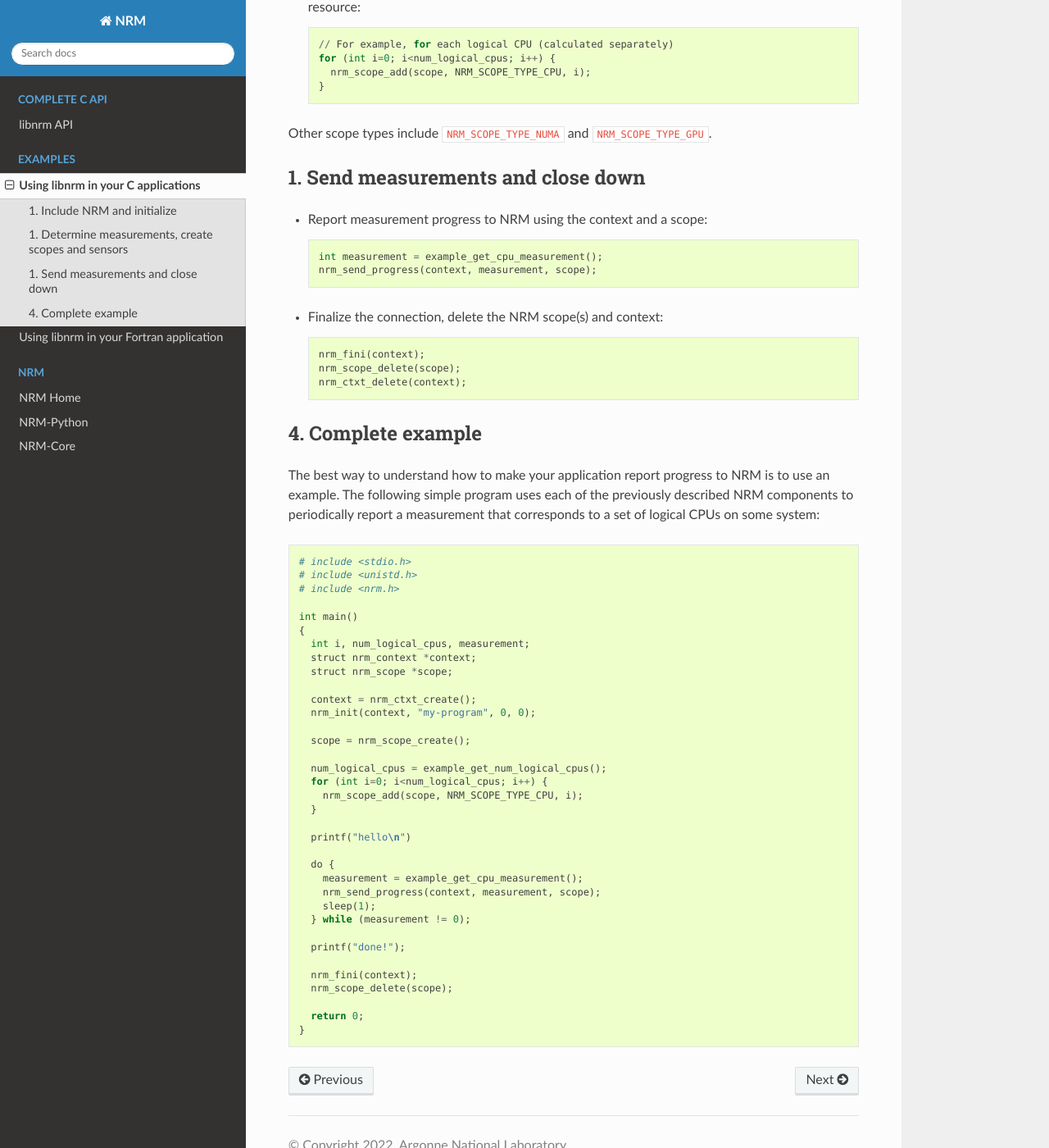
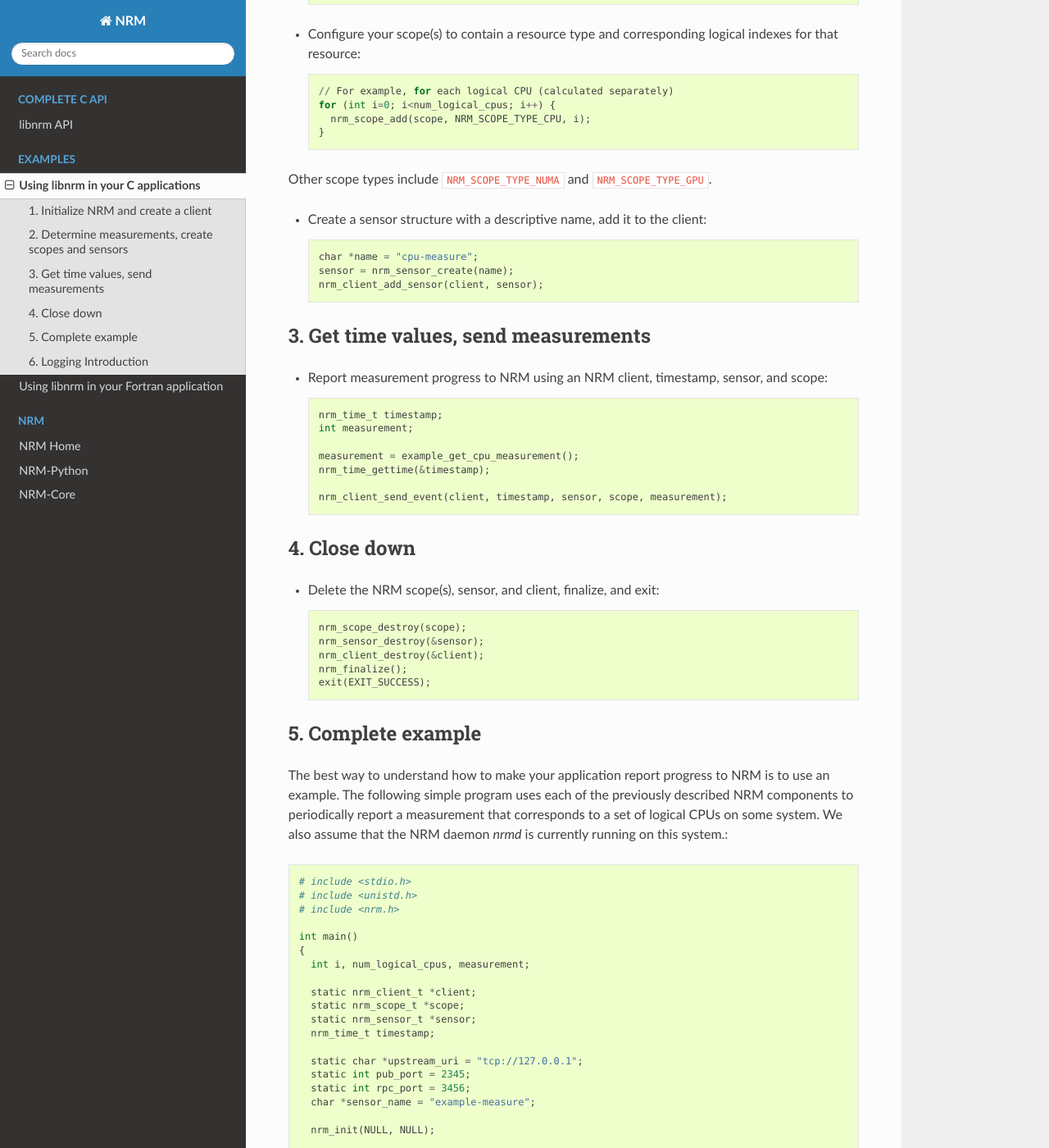
Before and after one commit to anlsys/libnrm, a Sphinx documentation site: the page built from doc/pages/simple_c_example.rst, in a window 1280 px wide and 1400 px high, scrolled down 1113 px. Shown: the whole window at 82% size. Built offline with Sphinx 7.4.7 and the Read the Docs theme 2.0.0, drawn with Linux system fonts in a browser that asks for light colours; some of the changed text lies outside the part shown.

Commit message:
finish first round of refactoring simple C example

```diff
--- a/doc/pages/doxy_c_api.rst
+++ b/doc/pages/doxy_c_api.rst
@@ -77,8 +77,6 @@ An NRM ``sensor`` corresponds to events to be reported to NRM.
 
 .. doxygenfunction:: nrm_sensor_destroy
 
-.. _logs:
-
 Slice Configuration
 -------------------
 
@@ -89,6 +87,8 @@ An NRM ``slice`` names and assigns a uuid to a set of resources.
 .. doxygenfunction:: nrm_slice_destroy
 
 .. doxygenfunction:: nrm_slice_fprintf
+
+.. _logs:
 
 Logging Interface
 -----------------
--- a/doc/pages/simple_c_example.rst
+++ b/doc/pages/simple_c_example.rst
@@ -1,8 +1,10 @@
 Using libnrm in your C applications
 ===================================
 
-1. Include NRM and initialize
------------------------------
+See the :doc:`Complete C API<doxy_c_api>` for more information.
+
+1. Initialize NRM and create a client
+-------------------------------------
 
 To make code report progress to NRM, we need to:
 
@@ -27,21 +29,22 @@ To make code report progress to NRM, we need to:
     nrm_client_create(&client, upstream_uri, pub_port, rpc_port);
 
 
-1. Determine measurements, create scopes and sensors
+2. Determine measurements, create scopes and sensors
 ----------------------------------------------------
 
-- Create a ``nrm_scope`` structure **for each** measurement to report. If only reporting
-  a single measurement, the following is all you need::
+- Create a ``nrm_scope`` structure **for each** measurement to report, and add them to the client. If only reporting
+  a single measurement::
 
     scope = nrm_scope_create();
+    nrm_client_add_scope(client, scope);
 
-  However, if reporting multiple measurements, feel free to use the ``nrm_scope_t`` type
-  to create an array of scopes, e.g.::
+  However, if reporting multiple measurements, create an array of scopes, e.g.::
 
     nrm_scope_t *nrm_scopes[NUM_MEASUREMENTS];
     for (int i=0; i<NUM_MEASUREMENTS, i++){
       scope = nrm_scope_create();
       nrm_scopes[i] = scope;
+      nrm_client_add_scope(client, scope);
     }
 
 - Configure your scope(s) to contain a resource type and corresponding logical indexes for that resource::
@@ -53,26 +56,43 @@ To make code report progress to NRM, we need to:
 
 Other scope types include ``NRM_SCOPE_TYPE_NUMA`` and ``NRM_SCOPE_TYPE_GPU``.
 
-1. Send measurements and close down
------------------------------------
+- Create a sensor structure with a descriptive name, add it to the client::
 
-- Report measurement progress to NRM using the context and a scope::
+    char *name = "cpu-measure";
+    sensor = nrm_sensor_create(name);
+    nrm_client_add_sensor(client, sensor);
 
-    int measurement = example_get_cpu_measurement();
-    nrm_send_progress(context, measurement, scope);
+3. Get time values, send measurements
+-------------------------------------
 
-- Finalize the connection, delete the NRM scope(s) and context::
+- Report measurement progress to NRM using an NRM client, timestamp, sensor, and scope::
 
-    nrm_fini(context);
-    nrm_scope_delete(scope);
-    nrm_ctxt_delete(context);
+    nrm_time_t timestamp;
+    int measurement;
 
-4. Complete example
+    measurement = example_get_cpu_measurement();
+    nrm_time_gettime(&timestamp);
+
+    nrm_client_send_event(client, timestamp, sensor, scope, measurement);
+
+4. Close down
+-------------
+
+- Delete the NRM scope(s), sensor, and client, finalize, and exit::
+
+    nrm_scope_destroy(scope);
+    nrm_sensor_destroy(&sensor);
+    nrm_client_destroy(&client);
+    nrm_finalize();
+    exit(EXIT_SUCCESS);
+
+5. Complete example
 -------------------
 
 The best way to understand how to make your application report progress to NRM is to use an example.
 The following simple program uses each of the previously described NRM components
-to periodically report a measurement that corresponds to a set of logical CPUs on some system::
+to periodically report a measurement that corresponds to a set of logical CPUs on some system. We also
+assume that the NRM daemon `nrmd` is currently running on this system.::
 
    # include <stdio.h>
    # include <unistd.h>
@@ -81,13 +101,26 @@ to periodically report a measurement that corresponds to a set of logical CPUs o
    int main()
    {
      int i, num_logical_cpus, measurement;
-     struct nrm_context *context;
-     struct nrm_scope *scope;
 
-     context = nrm_ctxt_create();
-     nrm_init(context, "my-program", 0, 0);
+     static nrm_client_t *client;
+     static nrm_scope_t *scope;
+     static nrm_sensor_t *sensor;
+     nrm_time_t timestamp;
+
+     static char *upstream_uri = "tcp://127.0.0.1";
+     static int pub_port = 2345;
+     static int rpc_port = 3456;
+     char *sensor_name = "example-measure";
+
+     nrm_init(NULL, NULL);
+
+     nrm_client_create(&client, upstream_uri, pub_port, rpc_port);
 
      scope = nrm_scope_create();
+	   sensor = nrm_sensor_create(sensor_name);
+
+     nrm_client_add_scope(client, scope);
+     nrm_client_add_sensor(client, sensor);
 
      num_logical_cpus = example_get_num_logical_cpus();
      for (int i=0; i<num_logical_cpus; i++) {
@@ -98,14 +131,47 @@ to periodically report a measurement that corresponds to a set of logical CPUs o
 
      do {
        measurement = example_get_cpu_measurement();
-       nrm_send_progress(context, measurement, scope);
+       nrm_time_gettime(&timestamp);
+       nrm_client_send_event(client, timestamp, sensor, scope, measurement);
        sleep(1);
      } while (measurement != 0);
 
      printf("done!");
 
-     nrm_fini(context);
-     nrm_scope_delete(scope);
+     nrm_scope_destroy(scope);
+	   nrm_sensor_destroy(&sensor);
+	   nrm_client_destroy(&client);
+	   nrm_finalize();
 
-     return 0;
+     exit(EXIT_SUCCESS);
    }
+
+6. Logging Introduction
+-----------------------
+
+Initialize the NRM logging interface after `nrm_init()`::
+
+  ...
+  nrm_init(NULL, NULL);
+  nrm_log_init(stderr, "example");
+  ...
+
+Set a log level out of ``NRM_LOG_QUIET``, ``NRM_LOG_ERROR``, ``NRM_LOG_WARNING``, ``NRM_LOG_NORMAL``, ``NRM_LOG_INFO``, or ``NRM_LOG_DEBUG``::
+
+  nrm_log_setlevel(NRM_LOG_DEBUG);
+
+The ``nrm_log_error()`` ``nrm_log_warning()`` ``nrm_log_normal()`` ``nrm_log_info()`` and ``nrm_log_debug()`` logging functions
+are available for logging messages up to the specified log level, with labels and line numbers also displayed::
+
+  example:	debug:	example.c:	153:	Program initialized.
+  example:	debug:	example.c:	171:	starting to detect measurements
+  example:	debug:	example.c:	185:	sending measurements to NRM
+  ...
+  example:	debug:	src/client.c:	392:	crafting message
+  ...
+  example:	debug:	src/messages.c:	761:	received SEND:1
+  example:	debug:	src/roles/client.c:	72:	client sending message
+  {"type": "EVENT", "data": {"uuid": "...", "time": 1660321973749125893, "scope": {"uuid": "", "cpu": [32, ... 63], "numa": [], "gpu": []}, "value": 16.392918834073949}}
+
+
+See the :ref:`C API logging section<logs>` for more information.
```
Also changed, not shown: other parts of doc/pages/simple_c_example.rst (+1 -1 lines).
